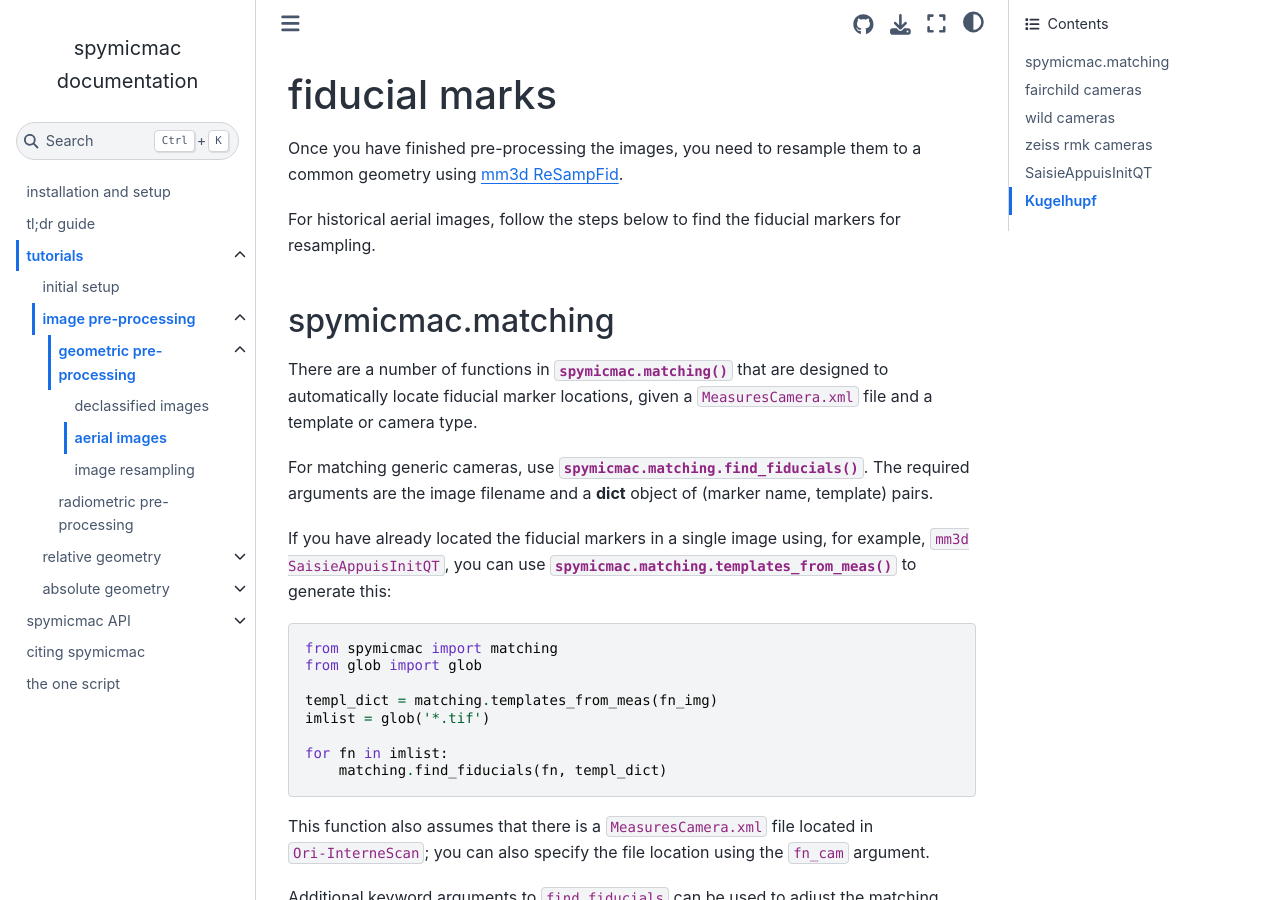
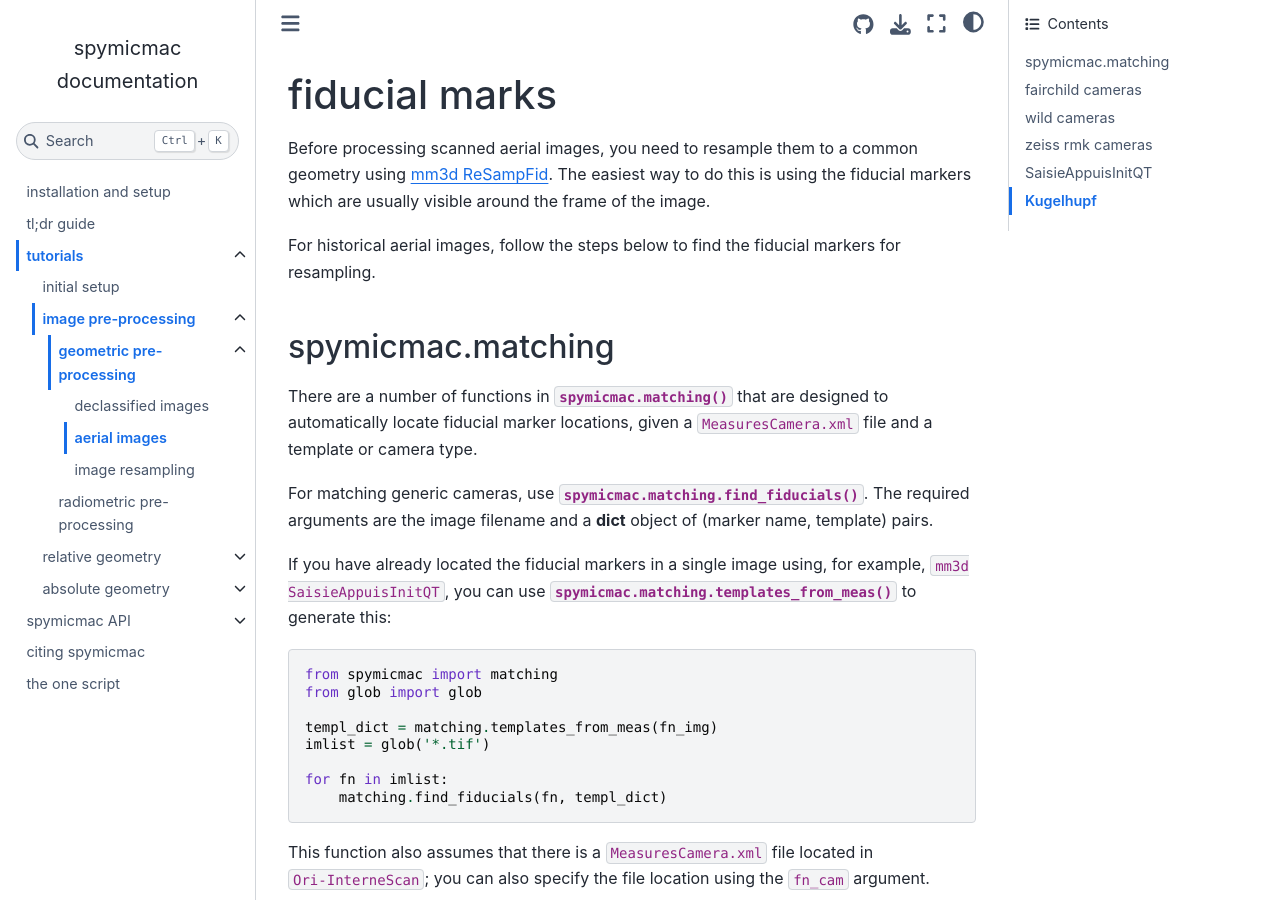
Before and after one commit to iamdonovan/spymicmac, a Sphinx documentation site: the page built from doc/tutorials/preprocessing/geometric/aerial/fiducials.rst, in a window 1280 px wide and 900 px high. Built offline with Sphinx 7.4.7 and the Sphinx Book theme 1.1.4, drawn with Linux system fonts in a browser that asks for light colours; nearby versions of some CDN libraries; the version number could not be read and is left out.

Commit message:
formatting fixes

```diff
--- a/doc/spymicmac/scripts/index.rst
+++ b/doc/spymicmac/scripts/index.rst
@@ -53,8 +53,8 @@ image processing
 post-processing
 ---------------
 
-:doc:`post_process_micmac`: for masking and georeferencing the DEM and orthophoto(s) or orthomosaic.
-:doc:`mosaic_micmac_tiles`: for mosaicking the tiled outputs from Malt.
+- :doc:`post_process_micmac`: for masking and georeferencing the DEM and orthophoto(s) or orthomosaic.
+- :doc:`mosaic_micmac_tiles`: for mosaicking the tiled outputs from Malt.
 
 
 .. toctree::
--- a/doc/tutorials/preprocessing/geometric/aerial/fiducials.rst
+++ b/doc/tutorials/preprocessing/geometric/aerial/fiducials.rst
@@ -1,8 +1,9 @@
 fiducial marks
 ==================
 
-Once you have finished pre-processing the images, you need to resample them to a common geometry using
-`mm3d ReSampFid <https://micmac.ensg.eu/index.php/ReSampFid>`_.
+Before processing scanned aerial images, you need to resample them to a common geometry using
+`mm3d ReSampFid <https://micmac.ensg.eu/index.php/ReSampFid>`_. The easiest way to do this is using the fiducial
+markers which are usually visible around the frame of the image.
 
 For historical aerial images, follow the steps below to find the fiducial markers for resampling.
 
```
